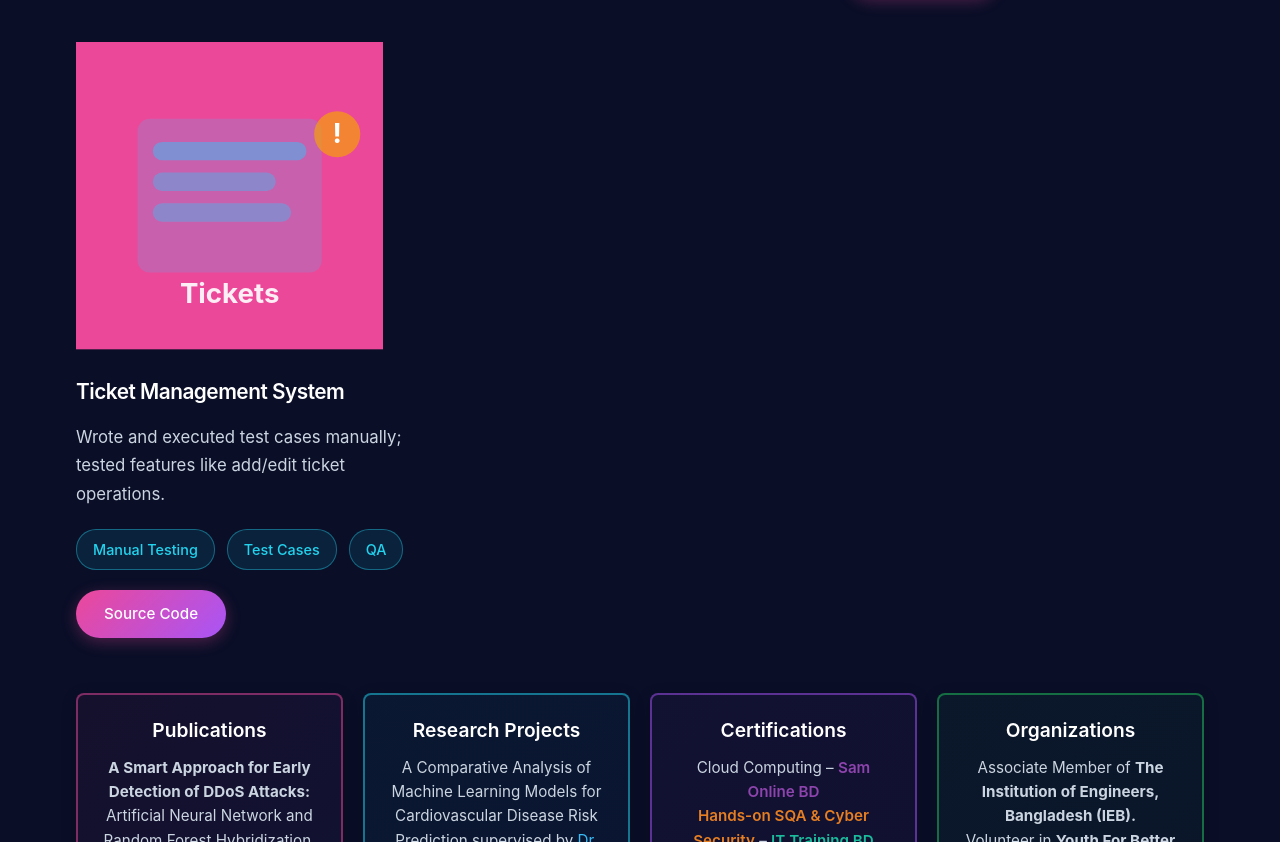
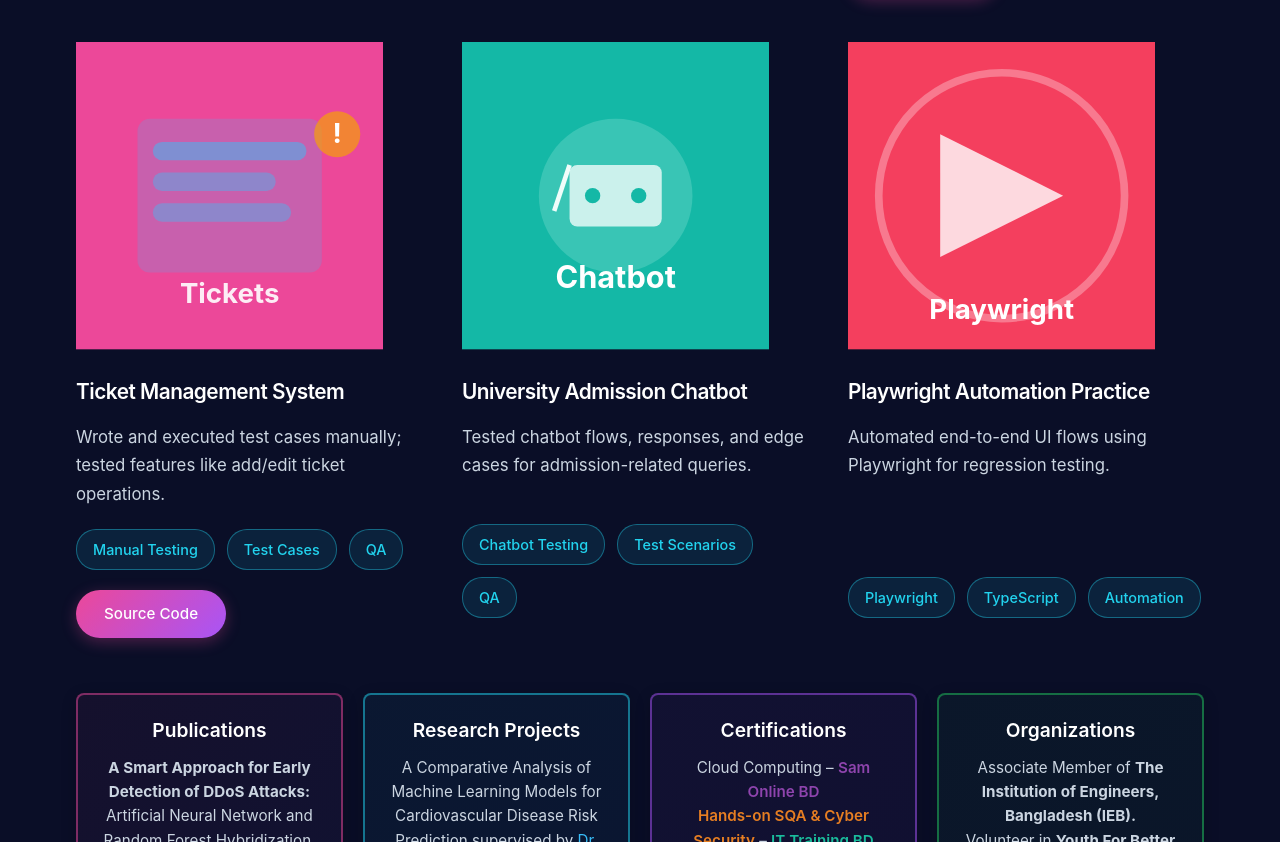
Before and after one commit to emaduddin23/emadqasite, a website: page index.html in a window 1280 px wide. Shown: the part 3709-4551 px from the top of the page. Drawn offline with Linux system fonts and the light colour scheme.

Commit message:
feat: add new project cards for University Admission Chatbot and Playwright Automation Practice

```diff
--- a/index.html
+++ b/index.html
@@ -529,6 +529,101 @@
             >Source Code</a
           >
         </section>
+
+        <!-- Card 5 (NEW) -->
+        <section class="project-card">
+          <div class="project-card-image">
+            <svg
+              width="100%"
+              height="100%"
+              viewBox="0 0 200 200"
+              xmlns="http://www.w3.org/2000/svg"
+            >
+              <rect width="200" height="200" fill="#14b8a6" />
+              <circle cx="100" cy="100" r="50" fill="#ccfbf1" opacity="0.2" />
+              <rect
+                x="70"
+                y="80"
+                width="60"
+                height="40"
+                rx="5"
+                fill="#f0fdfa"
+                opacity="0.8"
+              />
+              <circle cx="85" cy="100" r="5" fill="#14b8a6" />
+              <circle cx="115" cy="100" r="5" fill="#14b8a6" />
+              <path d="M 60 110 L 70 80" stroke="#f0fdfa" stroke-width="3" />
+              <text
+                x="100"
+                y="160"
+                text-anchor="middle"
+                fill="#fff"
+                font-size="20"
+                font-weight="bold"
+              >
+                Chatbot
+              </text>
+            </svg>
+          </div>
+          <h2>University Admission Chatbot</h2>
+          <p>
+            Tested chatbot flows, responses, and edge cases for
+            admission-related queries.
+          </p>
+          <div class="tech-stack">
+            <span class="tech-badge">Chatbot Testing</span>
+            <span class="tech-badge">Test Scenarios</span>
+            <span class="tech-badge">QA</span>
+          </div>
+        </section>
+
+        <!-- Card 6 (NEW) -->
+        <section class="project-card">
+          <div class="project-card-image">
+            <svg
+              width="100%"
+              height="100%"
+              viewBox="0 0 200 200"
+              xmlns="http://www.w3.org/2000/svg"
+            >
+              <rect width="200" height="200" fill="#f43f5e" />
+              <path
+                d="M 60 60 L 140 100 L 60 140 Z"
+                fill="#fff"
+                opacity="0.8"
+              />
+              <circle
+                cx="100"
+                cy="100"
+                r="80"
+                stroke="#fff"
+                stroke-width="5"
+                fill="none"
+                opacity="0.3"
+              />
+              <text
+                x="100"
+                y="180"
+                text-anchor="middle"
+                fill="#fff"
+                font-size="18"
+                font-weight="bold"
+              >
+                Playwright
+              </text>
+            </svg>
+          </div>
+          <h2>Playwright Automation Practice</h2>
+          <p>
+            Automated end-to-end UI flows using Playwright for regression
+            testing.
+          </p>
+          <div class="tech-stack">
+            <span class="tech-badge">Playwright</span>
+            <span class="tech-badge">TypeScript</span>
+            <span class="tech-badge">Automation</span>
+          </div>
+        </section>
       </div>
 
       <!-- Four Cards Section -->
```
Also changed, not shown: projects.html (+49 -16 lines).
